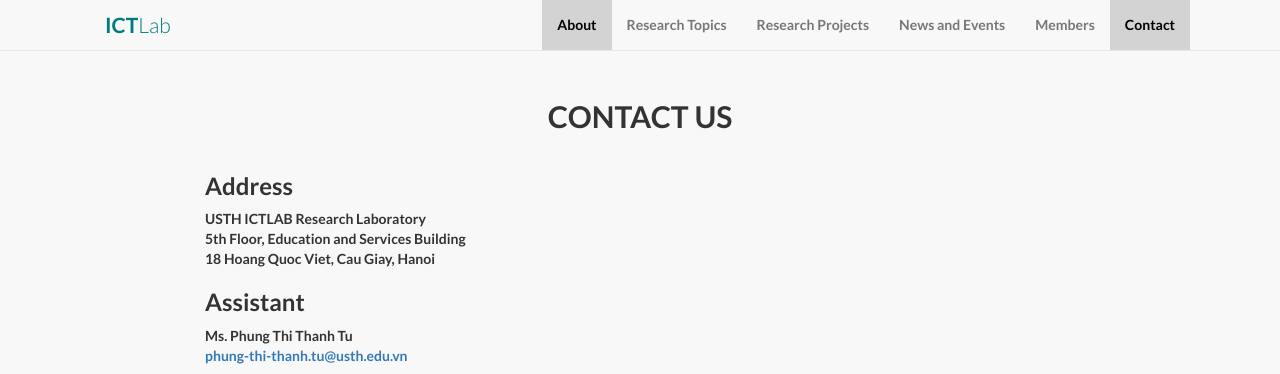
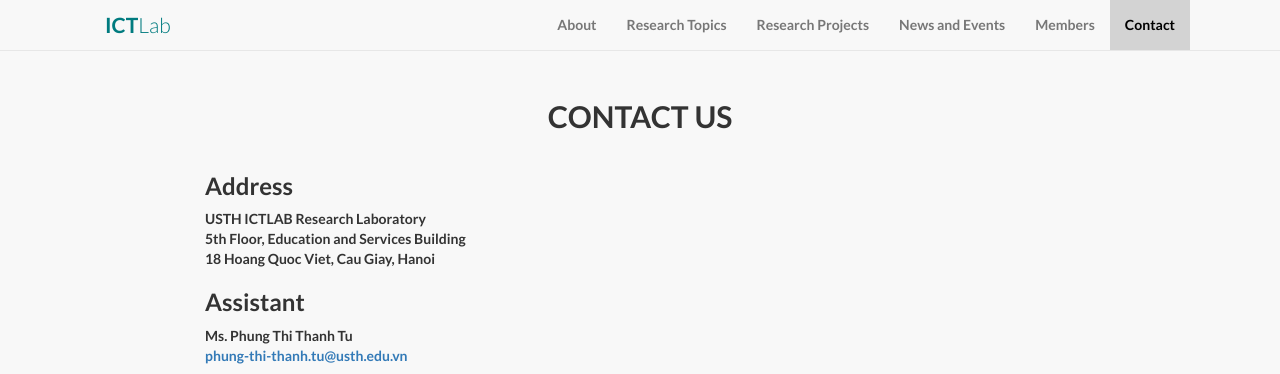
Before and after one commit to duy-tran/ictlab, a plain HTML site: page contact.html in a window 1280 px wide. Shown: the top 374 px of the page. Drawn offline with Linux system fonts and the light colour scheme; some packages are replaced by stand-ins of ours.

Commit message:
Minor change

```diff
--- a/contact.html
+++ b/contact.html
@@ -9,7 +9,7 @@
     <meta name="description" content="">
     <meta name="author" content="">
 
-    <title>About ICTLab</title>
+    <title>Contact</title>
     <link rel="shortcut icon" href="favicon.ico" type="image/x-icon">
     <link rel="icon" href="favicon.ico" type="image/x-icon">
 
@@ -51,7 +51,7 @@
             <!-- Collect the nav links, forms, and other content for toggling -->
             <div class="collapse navbar-collapse" id="bs-example-navbar-collapse-1">
                 <ul class="nav navbar-nav navbar-right">
-                    <li class="current">
+                    <li>
                         <a href="about.html">About</a>
                     </li>
                     <li>
```
Also changed, not shown: archives.html (+1 -1 lines), swarms.html (+1 -1 lines), topic.html (+1 -0 lines), 1 other file.
